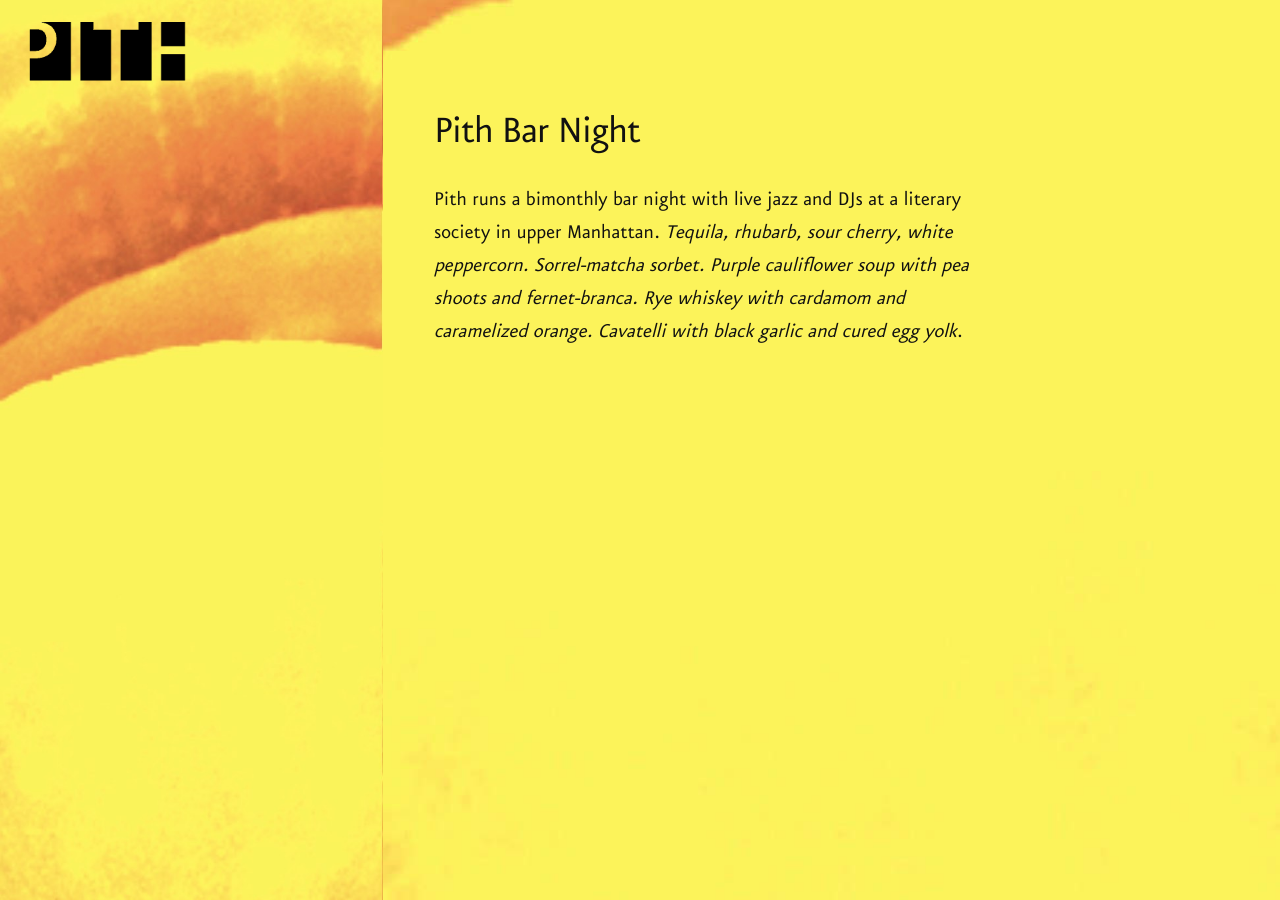
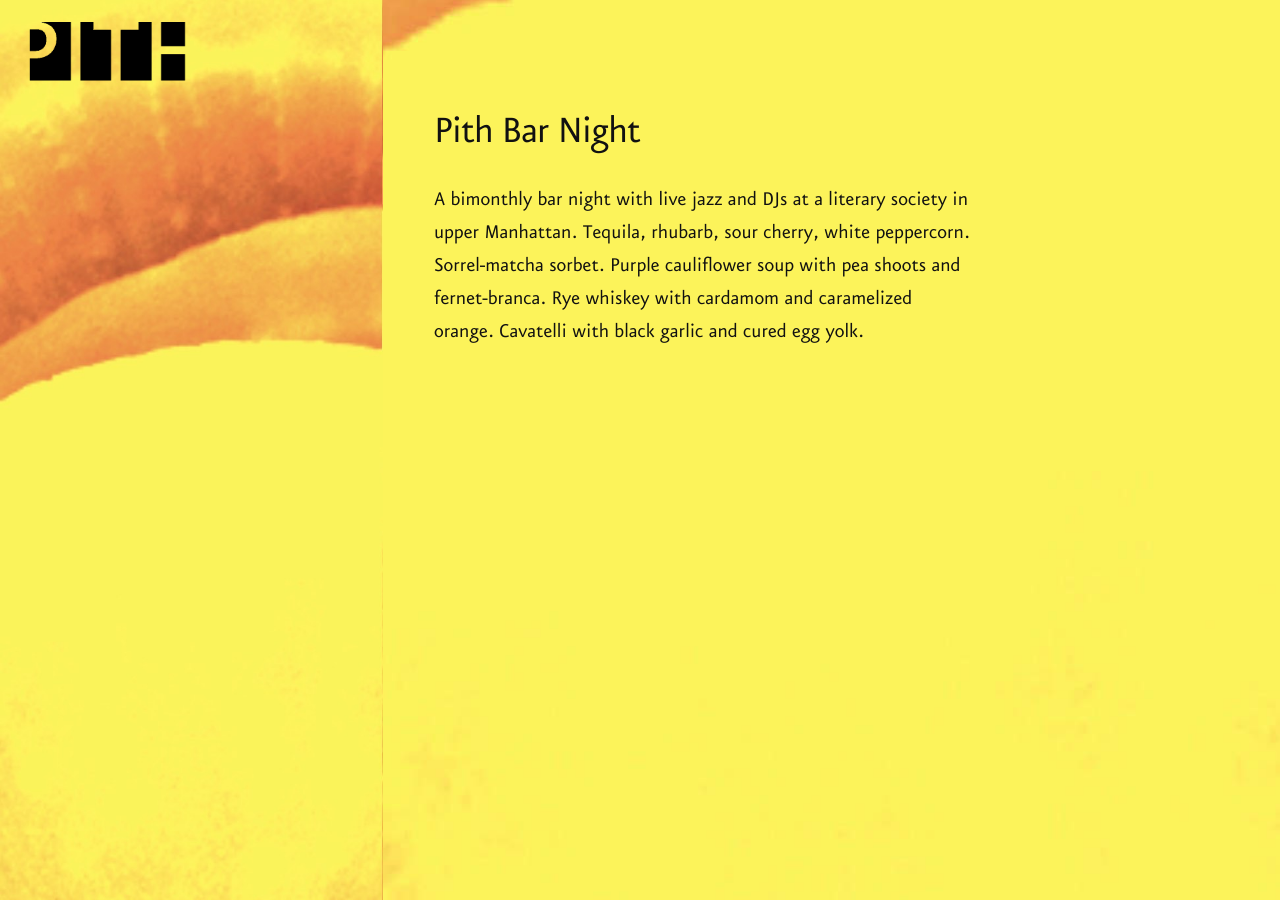
Before and after one commit to zoe-pith/pith-site, a Jekyll site: the page built from _posts/2016-01-13-pith-bar-night.md, in a window 1280 px wide. Built offline with Jekyll 4.4.1, drawn with Linux system fonts in a browser that asks for light colours.

Commit message:
Updated 2016-01-13-pith-bar-night.md

```diff
--- a/_posts/2016-01-13-pith-bar-night.md
+++ b/_posts/2016-01-13-pith-bar-night.md
@@ -1,10 +1,8 @@
 ---
 layout: post
-title:  "Pith Bar Night"
+title: Pith Bar Night
 categories: projects
+published: true
 ---
 
-Pith runs a bimonthly bar night with live jazz and DJs at a literary society in upper Manhattan.
-<em>Tequila, rhubarb, sour cherry, white peppercorn. Sorrel-matcha sorbet. Purple cauliflower soup with pea shoots
-and fernet-branca. Rye whiskey with cardamom and caramelized orange. Cavatelli with black garlic and cured egg
-yolk</em>.
+A bimonthly bar night with live jazz and DJs at a literary society in upper Manhattan. Tequila, rhubarb, sour cherry, white peppercorn. Sorrel-matcha sorbet. Purple cauliflower soup with pea shoots and fernet-branca. Rye whiskey with cardamom and caramelized orange. Cavatelli with black garlic and cured egg yolk.
```
